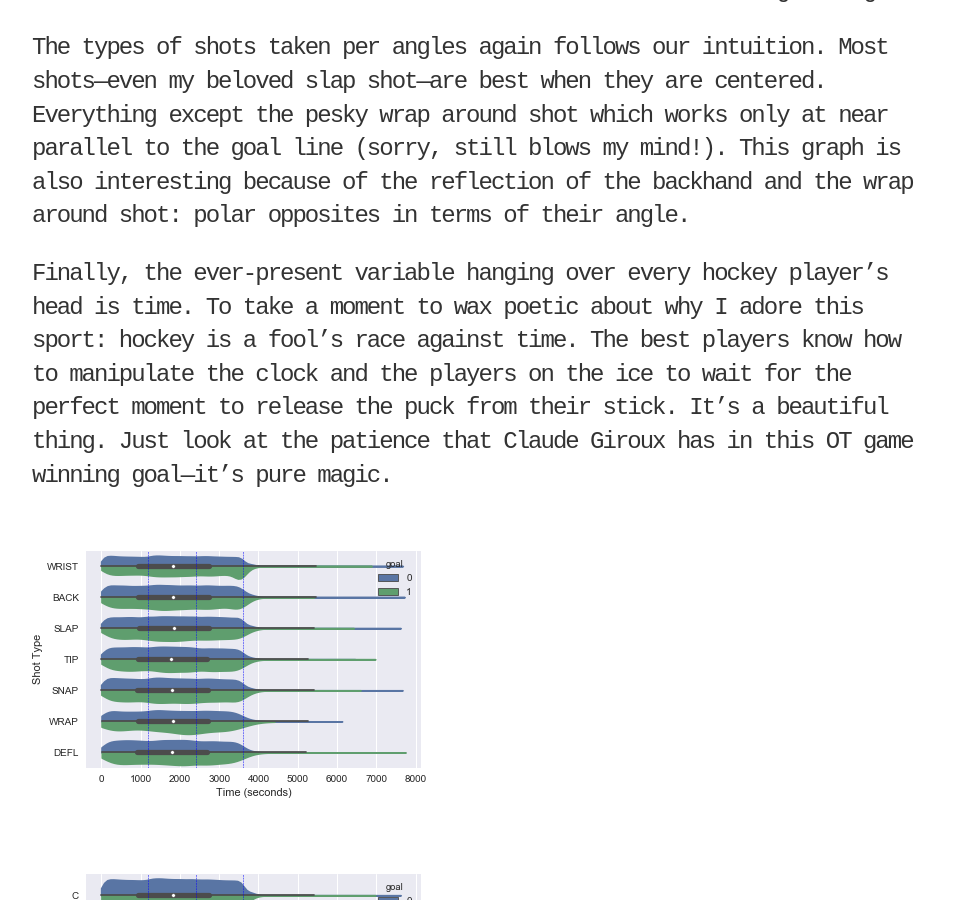
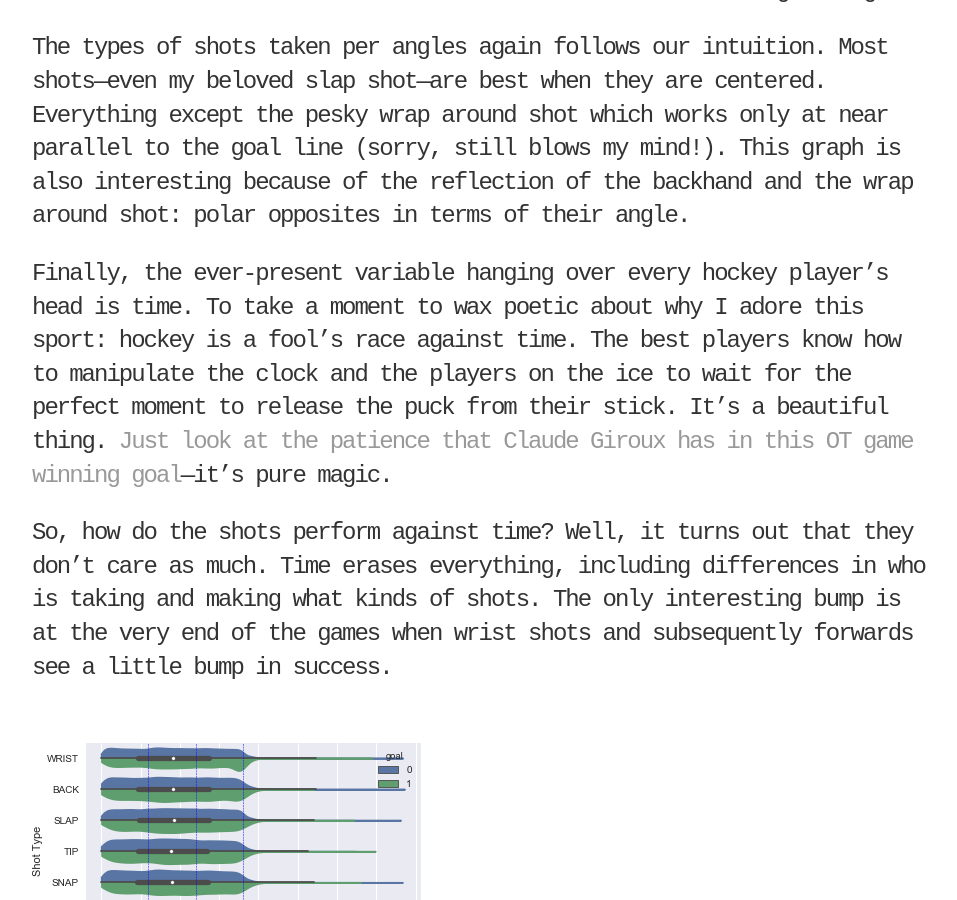
Before and after one commit to ashleyajohn/ashleyajohn.github.io, a Jekyll site: the page built from _posts/2018-04-03-hockey-shots.md, in a window 1280 px wide and 900 px high, scrolled down 7562 px. Shown: the whole window, without its empty margins (160-1117 px from the left). Built offline with Jekyll 4.4.1, drawn with Linux system fonts in a browser that asks for light colours; our own code applies the rules of GitHub Pages for plain Markdown files.

Commit message:
Update 2018-04-03-hockey-shots.md

```diff
--- a/_posts/2018-04-03-hockey-shots.md
+++ b/_posts/2018-04-03-hockey-shots.md
@@ -65,8 +65,10 @@
 The types of shots taken per angles again follows our intuition. Most shots—even my beloved slap shot—are best when they are centered. Everything except the pesky wrap around shot which works only at near parallel to the goal line (sorry, still blows my mind!). This graph is also interesting because of the reflection of the backhand and the wrap around shot: polar opposites in terms of their angle.
 
 
-Finally, the ever-present variable hanging over every hockey player’s head is time. To take a moment to wax poetic about why I adore this sport: hockey is a fool’s race against time. The best players know how to manipulate the clock and the players on the ice to wait for the perfect moment to release the puck from their stick. It’s a beautiful thing. Just look at the patience that Claude Giroux has in this OT game winning goal—it’s pure magic.
+Finally, the ever-present variable hanging over every hockey player’s head is time. To take a moment to wax poetic about why I adore this sport: hockey is a fool’s race against time. The best players know how to manipulate the clock and the players on the ice to wait for the perfect moment to release the puck from their stick. It’s a beautiful thing. [ Just look at the patience that Claude Giroux has in this OT game winning goal](https://twitter.com/SonsofPenn/status/980521489807048710)—it’s pure magic.
 
+
+So, how do the shots perform against time? Well, it turns out that they don’t care as much. Time erases everything, including differences in who is taking and making what kinds of shots. The only interesting bump is at the very end of the games when wrist shots and subsequently forwards see a little bump in success.
 
 ![type time]({{ "/assets/TypeTime.png" | absolute_url }})
 
```
